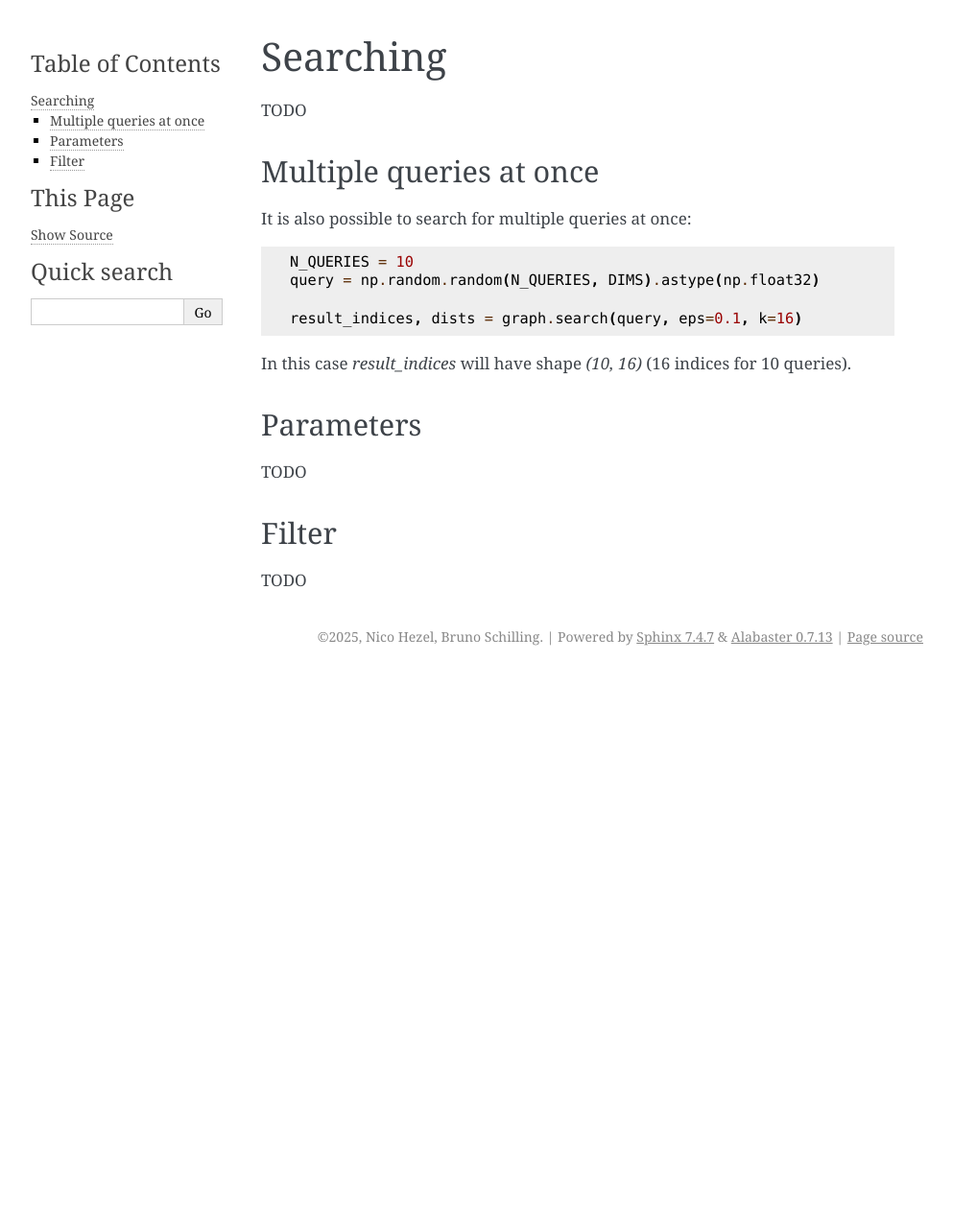
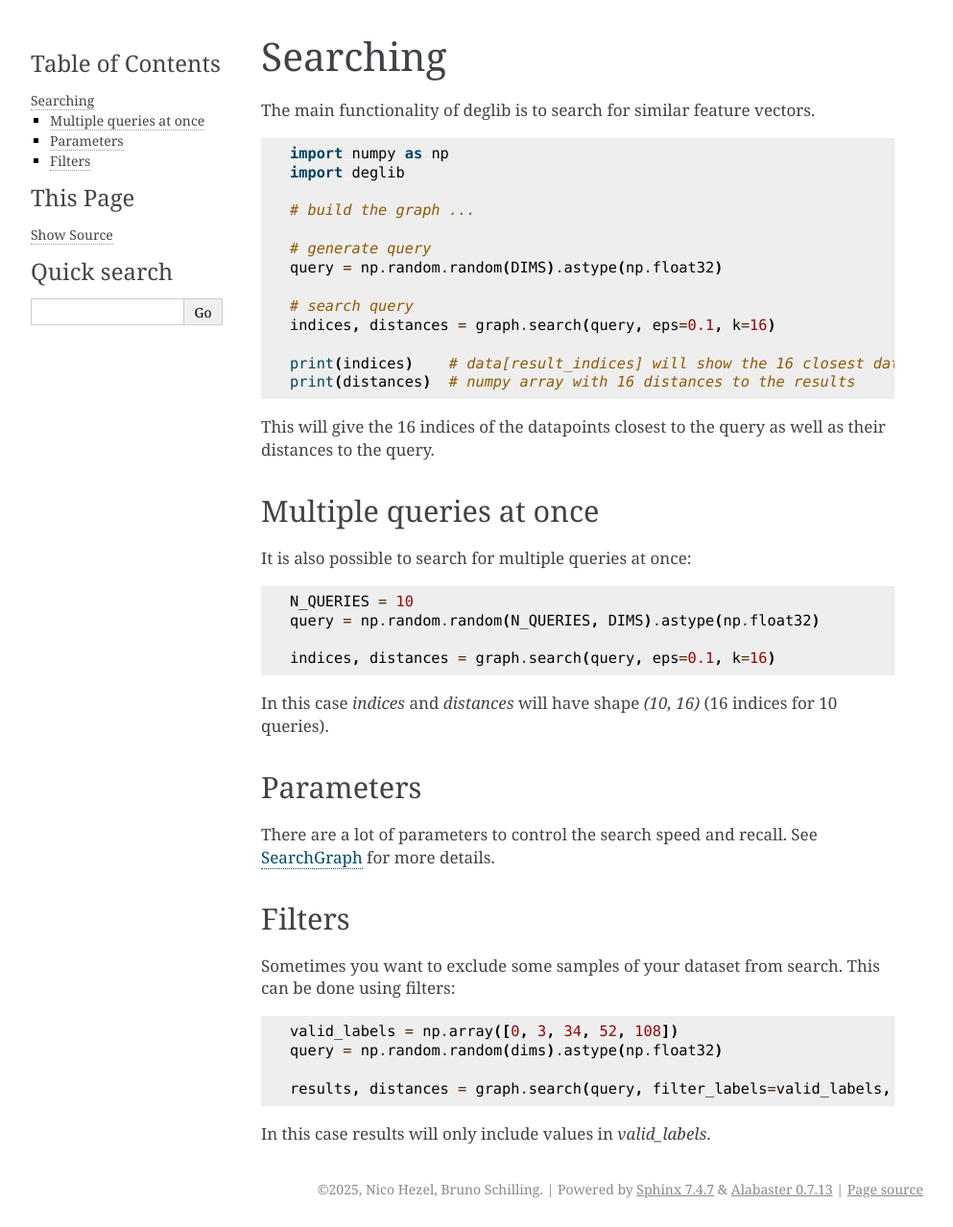
Before and after one commit to Visual-Computing/DynamicExplorationGraph, a Sphinx documentation site: the page built from python/docs/tutorials/searching.rst, in a window 1280 px wide. Shown: the whole page at 96% size, without its empty margins (148-1141 px from the left). Built offline with Sphinx 7.4.7, drawn with Linux system fonts in a browser that asks for light colours; before the commit the page ends 900 px from its top, so only the background shows below that.

Commit message:
first version for docu finished

```diff
--- a/python/docs/api/graphs/search_graph.rst
+++ b/python/docs/api/graphs/search_graph.rst
@@ -1,3 +1,5 @@
+.. _search_graph:
+
 SearchGraph
 ===========
 
--- a/python/docs/tutorials/searching.rst
+++ b/python/docs/tutorials/searching.rst
@@ -1,7 +1,25 @@
 Searching
 =========
 
-TODO
+The main functionality of deglib is to search for similar feature vectors.
+
+.. code-block:: python
+
+    import numpy as np
+    import deglib
+
+    # build the graph ...
+
+    # generate query
+    query = np.random.random(DIMS).astype(np.float32)
+
+    # search query
+    indices, distances = graph.search(query, eps=0.1, k=16)
+
+    print(indices)    # data[result_indices] will show the 16 closest datapoints to "query"
+    print(distances)  # numpy array with 16 distances to the results
+
+This will give the 16 indices of the datapoints closest to the query as well as their distances to the query.
 
 Multiple queries at once
 ************************
@@ -13,17 +31,25 @@ It is also possible to search for multiple queries at once:
     N_QUERIES = 10
     query = np.random.random(N_QUERIES, DIMS).astype(np.float32)
 
-    result_indices, dists = graph.search(query, eps=0.1, k=16)
+    indices, distances = graph.search(query, eps=0.1, k=16)
 
-In this case `result_indices` will have shape `(10, 16)` (16 indices for 10 queries).
-
+In this case `indices` and `distances` will have shape `(10, 16)` (16 indices for 10 queries).
 
 Parameters
 **********
 
-TODO
+There are a lot of parameters to control the search speed and recall. See :ref:`search_graph` for more details.
 
-Filter
-******
+Filters
+*******
 
-TODO
+Sometimes you want to exclude some samples of your dataset from search. This can be done using filters:
+
+.. code-block:: python
+
+    valid_labels = np.array([0, 3, 34, 52, 108])
+    query = np.random.random(dims).astype(np.float32)
+
+    results, distances = graph.search(query, filter_labels=valid_labels, eps=0.01, k=4)
+
+In this case results will only include values in `valid_labels`.
```
Also changed, not shown: python/docs/tutorials/building_graphs.rst (+28 -0 lines), python/docs/tutorials/faq.rst (+30 -2 lines), 1 other file.
